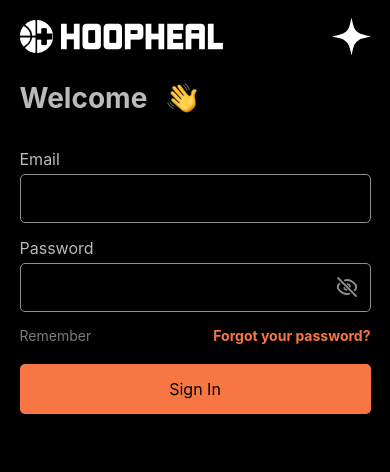
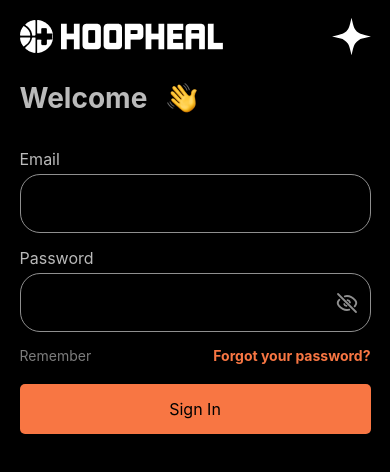
Before and after one commit to TalJa1/HoopHeal, a React Native app: screen /SignIn2 in a window 390 px wide. Shown: the top 472 px of the page. Built offline with nearby package versions, Linux system fonts and the light colour scheme.

Commit message:
Update InputField styles for improved layout and padding adjustments

```diff
--- a/views/login/SignIn2.tsx
+++ b/views/login/SignIn2.tsx
@@ -88,7 +88,7 @@ const InputField: React.FC<InputFieldProps> = ({
       <Text style={styles.label}>{label}</Text>
       <View style={styles.inputWrapper}>
         <TextInput
-          style={[styles.input, label === 'Password' && {paddingRight: vw(20)}]}
+          style={[styles.input, label === 'Password' && {paddingRight: vw(10)}]}
           value={value}
           onChangeText={onChangeText}
           secureTextEntry={secureTextEntry && !isPasswordVisible}
@@ -144,11 +144,11 @@ const styles = StyleSheet.create({
   input: {
     borderWidth: 1,
     borderColor: '#8F8F8F',
-    paddingVertical: 15,
-    borderRadius: 5,
+    borderRadius: 20,
     paddingHorizontal: vw(3),
     color: '#BABABA',
     width: '100%',
+    height: vh(7),
   },
   inputWrapper: {
     flexDirection: 'row',
```
